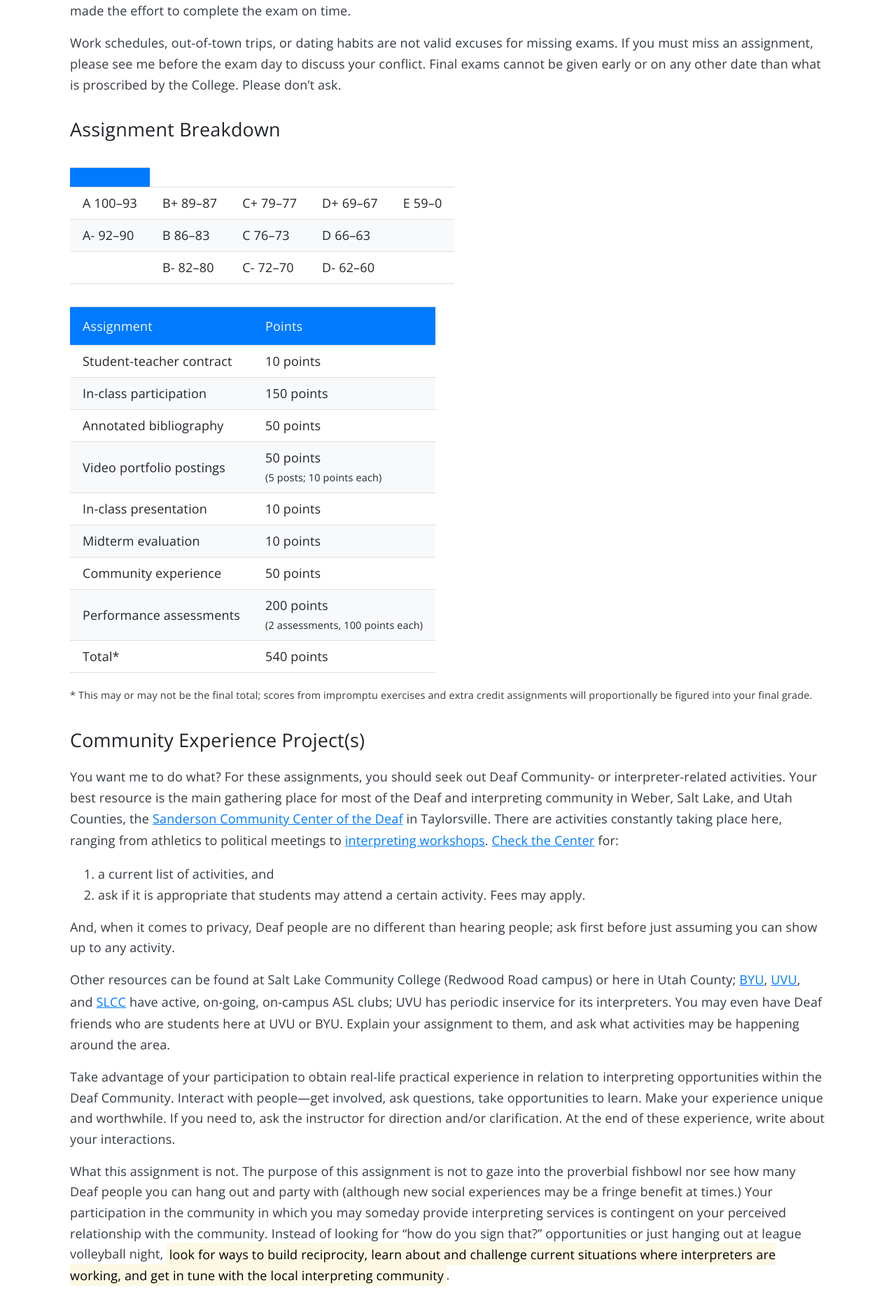
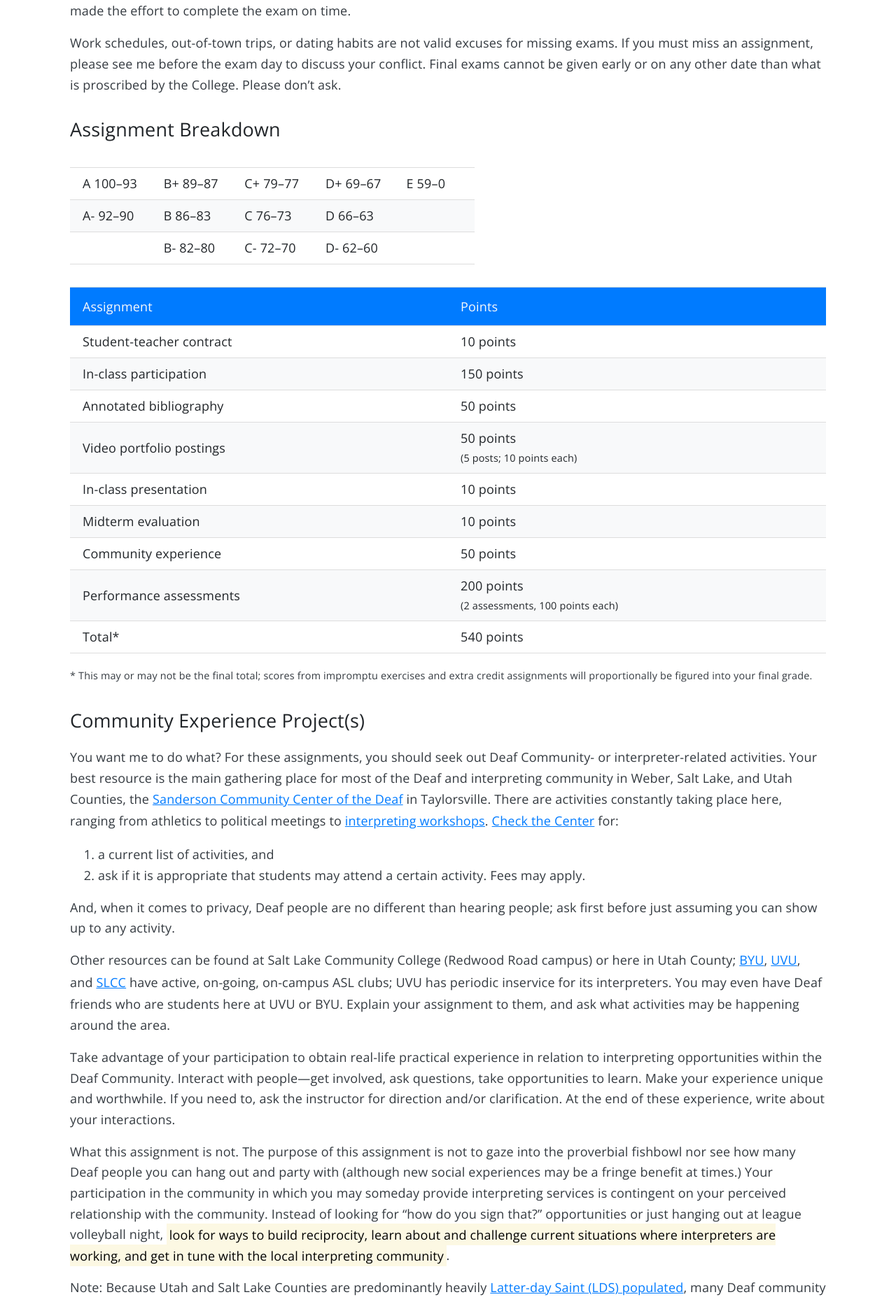
Before and after one commit to intrpr/jekyll-portfol-test, a Jekyll site: the page built from _posts/2019-06-09-assignments.md, in a window 1280 px wide. Shown: the part 3119-4973 px from the top of the page at 70% size. Built offline with Jekyll 4.4.1, drawn with Linux system fonts in a browser that asks for light colours; nearby versions of some CDN libraries; some web fonts are replaced; our own code applies the rules of GitHub Pages for plain Markdown files; comment, search, counter and statistics services are not loaded.

Commit message:
Update grade-breakdown.html

```diff
--- a/_includes/grade-breakdown.html
+++ b/_includes/grade-breakdown.html
@@ -1,8 +1,8 @@
+<style>
+	td { width: 20%; }
+</style>
 <div class="table-responsive">
 	<table class="table">
-		<thead>
-			<th scope="col"></th>
-		</thead>
 		<tbody>
 			<tr>
 				<td>A 100–93</td>
```
